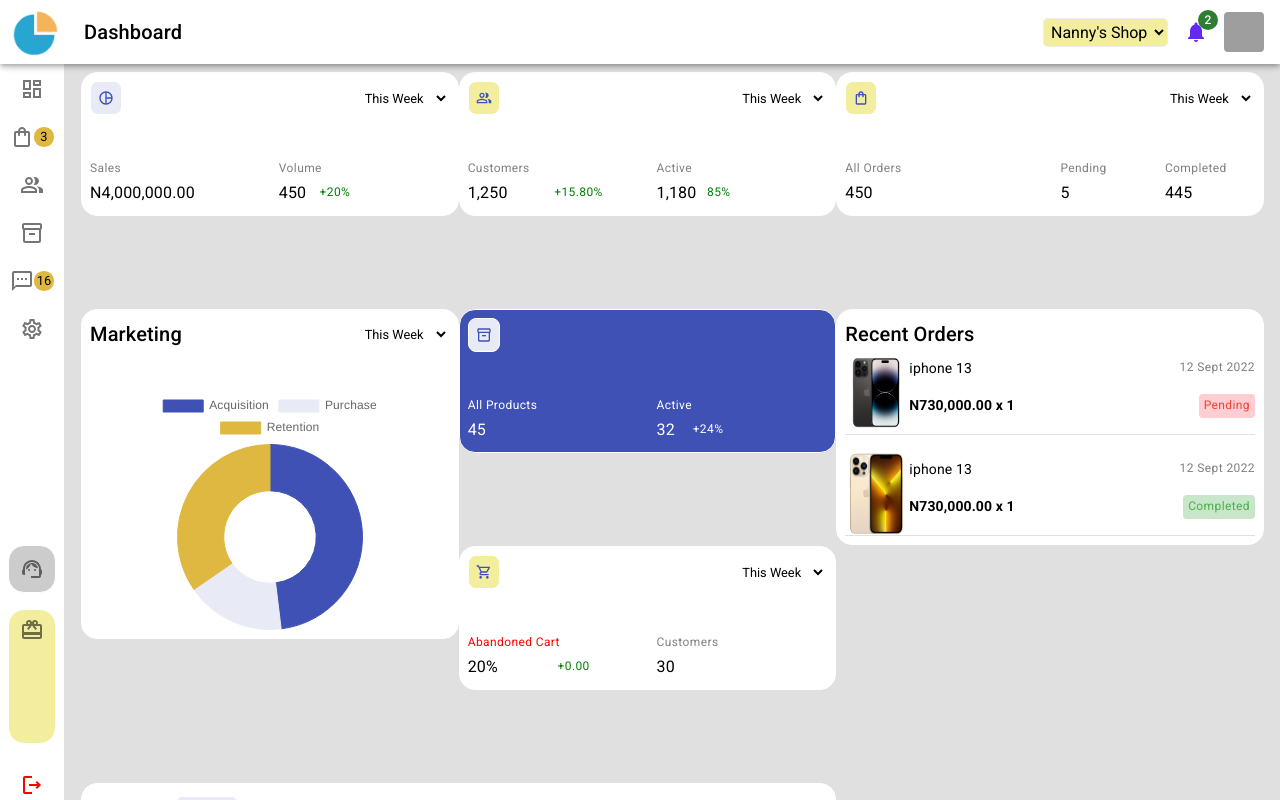
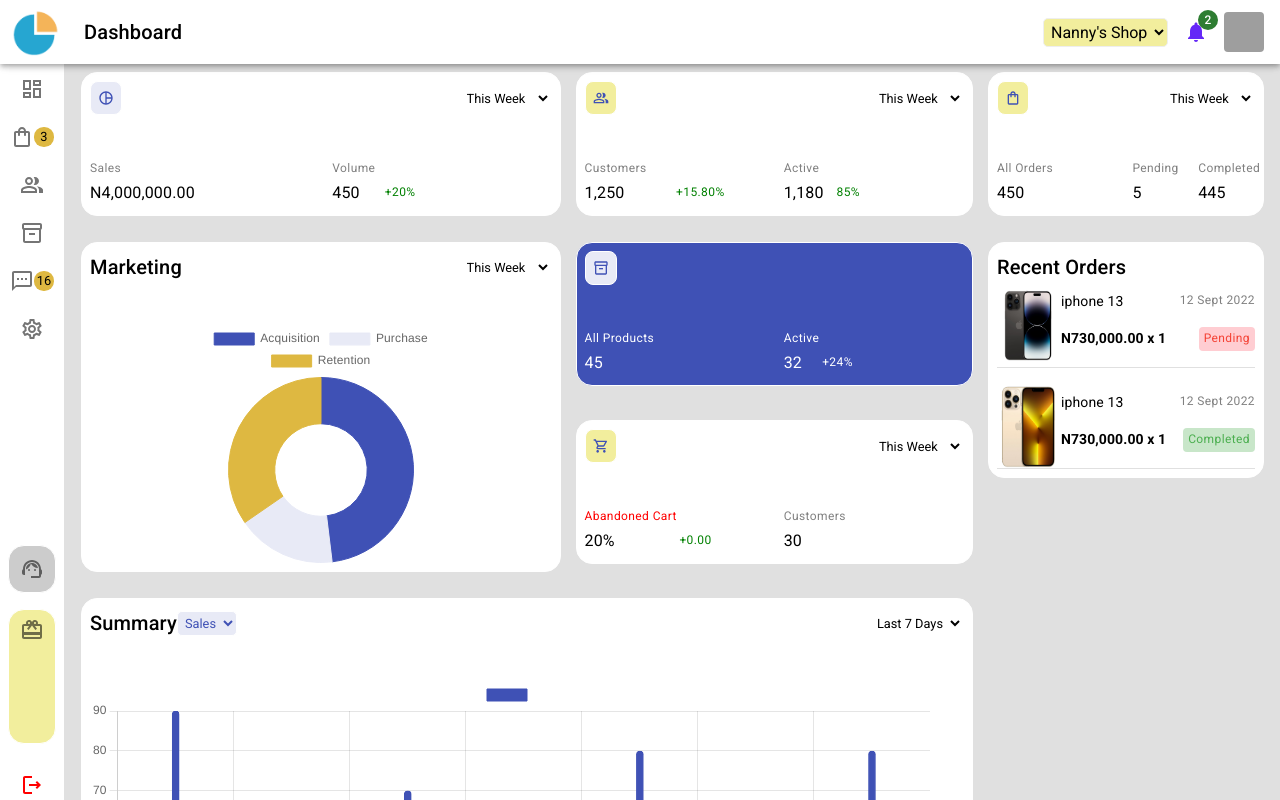
Before and after one commit to udeaghad/metrix, a React (Create React App) app: page / in a window 1280 px wide. Shown: the top 800 px of the page. Built offline with nearby package versions, Linux system fonts and the light colour scheme; grey boxes are pictures that could not be loaded.

Commit message:
Update responsive styling for dashboard component

```diff
--- a/src/pages/Dashboard/Style.ts
+++ b/src/pages/Dashboard/Style.ts
@@ -17,19 +17,14 @@ export const StyledResponsiveDashboard = styled('div')(({ theme }) => ({
   gap: 10,
   [theme.breakpoints.up('tablet')]: {
     display: 'grid',
-    gridTemplateColumns: '1fr 1fr',
-    columnGap: 15,
-    rowGap: 0,
-    gridTemplateRows: '1fr 1fr 1fr 1fr 1fr 1fr 1fr 1fr',
-    gap: 0,
+    gridTemplateColumns: 'auto auto',
+    gridTemplateRows: 'auto auto auto auto auto auto auto auto',
   },
   [theme.breakpoints.up('laptop')]: {
     display: 'grid',
-    gridTemplateColumns: '1fr 1fr 1fr 50px',
+    gridTemplateColumns: 'auto auto auto 50px',
     columnGap: 15,
-    rowGap: 0,
-    gridTemplateRows: '1fr 1fr 1fr 1fr 1fr',
-    gap: 0,
+    gridTemplateRows: 'auto auto auto auto auto',
   }
 }));
 
```
